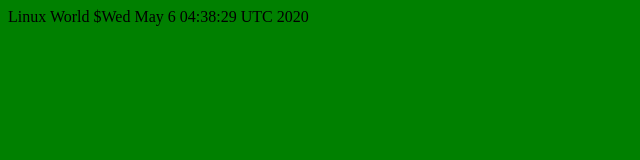
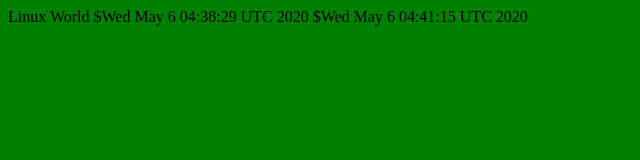
Before and after one commit to rmalayathi/02052020NEW, a plain HTML site: page index.html in a window 1280 px wide. Shown: the whole page, without its empty margins (0-640 px from the left). Drawn offline with Linux system fonts and the light colour scheme.

Commit message:
Today 06052020 10:11

```diff
--- a/index.html
+++ b/index.html
@@ -2,3 +2,4 @@
 
 Linux World
 $Wed May 6 04:38:29 UTC 2020
+$Wed May 6 04:41:15 UTC 2020
```
